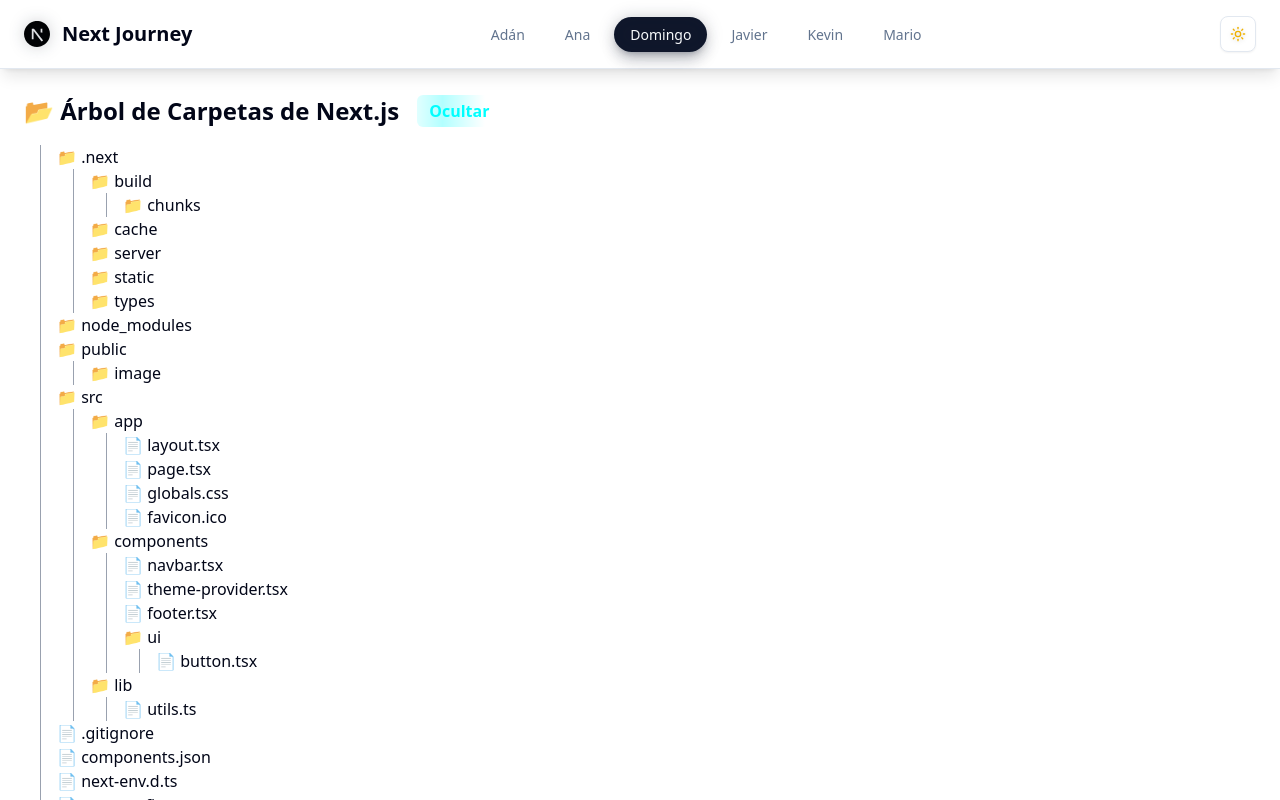
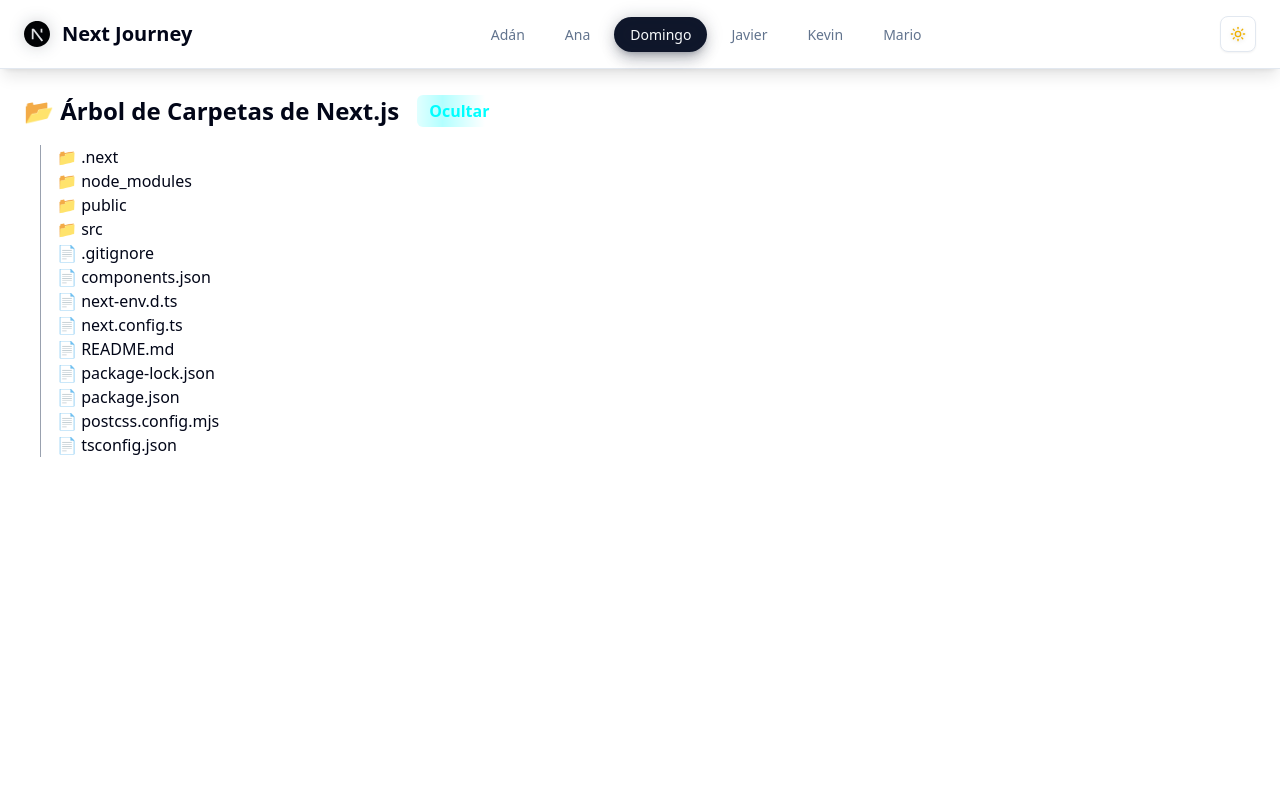
Before and after one commit to NextDew/hello-world-nextjs, a Next.js app: page /domingo in a window 1280 px wide. Both pictures are taken after a click on the button "Mostrar". Shown: the top 800 px of the page. Built offline with nearby package versions, Linux system fonts and the light colour scheme.

Commit message:
chore: update animation

```diff
--- a/src/app/domingo/page.tsx
+++ b/src/app/domingo/page.tsx
@@ -27,7 +27,7 @@ const descriptions: Record<string, string> = {
   "next.config.ts": "Archivo de configuración principal de Next.js donde puedes personalizar rutas, imágenes, middleware, etc.",
   "package-lock.json": "Registra las versiones exactas de cada dependencia instalada para asegurar instalaciones consistentes en todos los entornos.",
   "postcss.config.mjs": "Configura PostCSS, un procesador de CSS usado junto con Tailwind o autoprefixer. .mjs indica que usa módulos ES.",
-  "tsconfig.json": "Archivo de configuración para TypeScript, define cómo se compila tu código.",
+  "tsconfig.json": "Archivo de configuración para TypeScript, define cómo se compila tu código."
 };
 
 const initialTree: Node[] = [
@@ -87,28 +87,40 @@ const initialTree: Node[] = [
 ];
 
 function FolderNode({ node, onSelect }: { node: Node; onSelect: (node: Node) => void }) {
+  const [open, setOpen] = useState(false);
   const isFile = node.children === undefined;
-  const icon = isFile ? "📄" : "📁";
+  const icon = isFile ? "📄" : open ? "📂" : "📁";
 
   return (
     <motion.div
       layout
-      initial={{ opacity: 0, x: -20 }}
-      animate={{ opacity: 1, x: 0 }}
-      exit={{ opacity: 0, y: 50, scaleY: 2, skewY: 20 }}
-      transition={{ duration: 0.6 }}
+      initial={{ opacity: 0, x: -30, rotateY: -90 }}
+      animate={{ opacity: 1, x: 0, rotateY: 0 }}
+      exit={{ opacity: 0, x: -20, rotateY: 90 }}
+      transition={{ type: "spring", stiffness: 100, damping: 15 }}
       className="ml-4 border-l border-gray-400 pl-4 cursor-pointer"
       onClick={(e) => {
         e.stopPropagation();
+        if (!isFile) setOpen((prev) => !prev);
         onSelect(node);
       }}
     >
       {icon} <span className="select-none">{node.name}</span>
-      <div>
-        {node.children?.map((child) => (
-          <FolderNode key={child.id} node={child} onSelect={onSelect} />
-        ))}
-      </div>
+      <AnimatePresence>
+        {open && node.children && (
+          <motion.div
+            layout
+            initial={{ height: 0, opacity: 0 }}
+            animate={{ height: "auto", opacity: 1 }}
+            exit={{ height: 0, opacity: 0 }}
+            transition={{ duration: 0.4 }}
+          >
+            {node.children.map((child) => (
+              <FolderNode key={child.id} node={child} onSelect={onSelect} />
+            ))}
+          </motion.div>
+        )}
+      </AnimatePresence>
     </motion.div>
   );
 }
```
